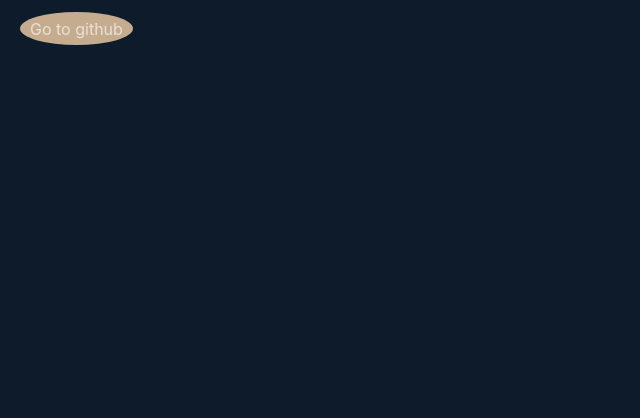
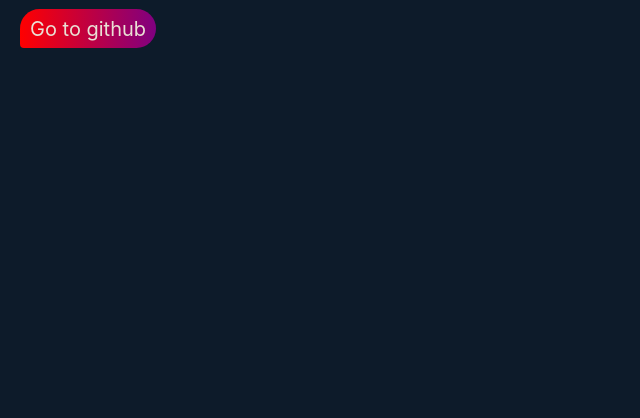
Before and after one commit to Y0z64/Y0z64_Blog, a website built with Vite: page index.html in a window 1280 px wide. Shown: the part 382-800 px from the top of the page, without its empty margins (0-640 px from the left). Built offline with nearby package versions, Linux system fonts and the light colour scheme; files whose address does not match are found by name.

Commit message:
Added styling

```diff
--- a/src/style.css
+++ b/src/style.css
@@ -5,12 +5,15 @@
 
   color-scheme: light dark;
   color: rgba(255, 255, 255, 0.87);
-  background-color: #0A0908;
+  background-color: #0a0908;
 
   font-synthesis: none;
   text-rendering: optimizeLegibility;
   -webkit-font-smoothing: antialiased;
   -moz-osx-font-smoothing: grayscale;
+
+  --red: #FC466B;
+  --purple: #3F5EFB;
 }
 
 .container {
@@ -21,7 +24,7 @@
   position: relative;
 }
 
-.fuzzy-wrapper{
+.fuzzy-wrapper {
   background-image: url("white-noise.jpg");
   position: absolute;
   inset: -200%;
@@ -105,7 +108,7 @@ icon-buton {
 .name {
   font-size: 4rem;
   letter-spacing: 2px;
-  color: #7DA3B5;
+  color: #7da3b5;
 }
 
 .logo {
@@ -123,19 +126,22 @@ icon-buton {
 
 .bubble {
   position: fixed;
-  background-color: #C6AC8F;
+  display: flex;
+  align-items: center;
+  justify-content: space-around;
+  background: linear-gradient(to right, red, purple); /* Add this line */
   width: fit-content;
+  padding: 5px 10px 4px 10px;
   text-align: left;
-  padding: 5px 10px 4px 0.625rem;
-  text-align: center;
-  color: #EAE0D5;
+  color: #eae0d5;
   pointer-events: none;
   margin-left: 20px;
   margin-top: 20px;
-  border-radius: 50%;
+  border-radius: 25px 25px 25px 5px;
   transition: transform 0.2s ease;
   transform-origin: center center;
   z-index: 1000;
+  font-size: 20px;
 }
 
 @media (prefers-color-scheme: light) {
```
Also changed, not shown: public/github-mark-white.svg (added).
